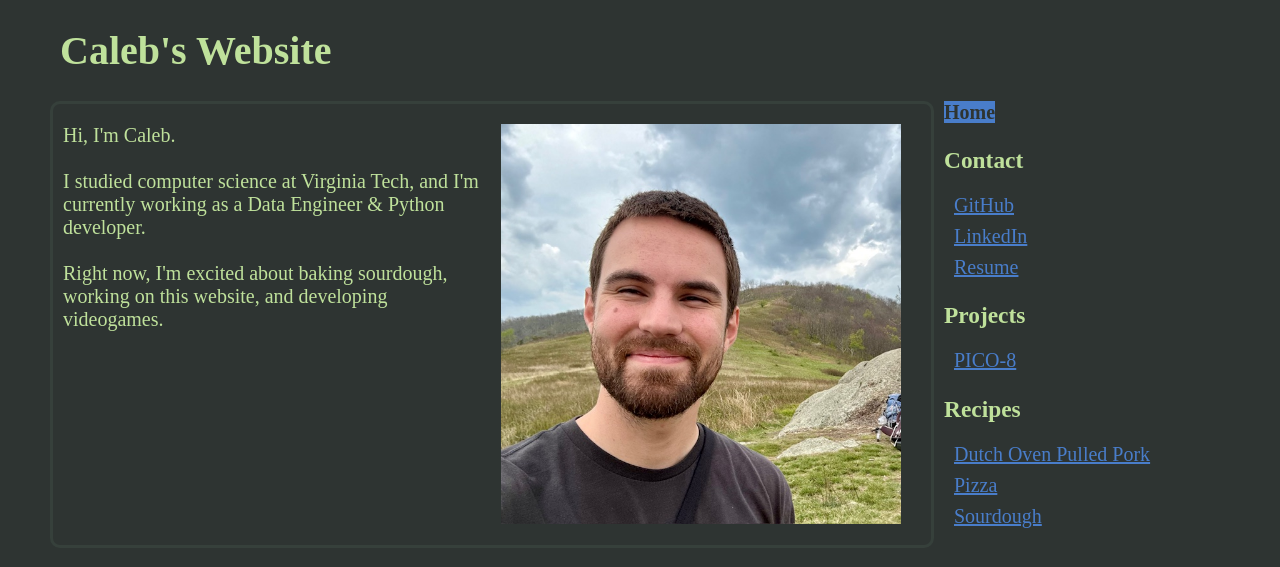
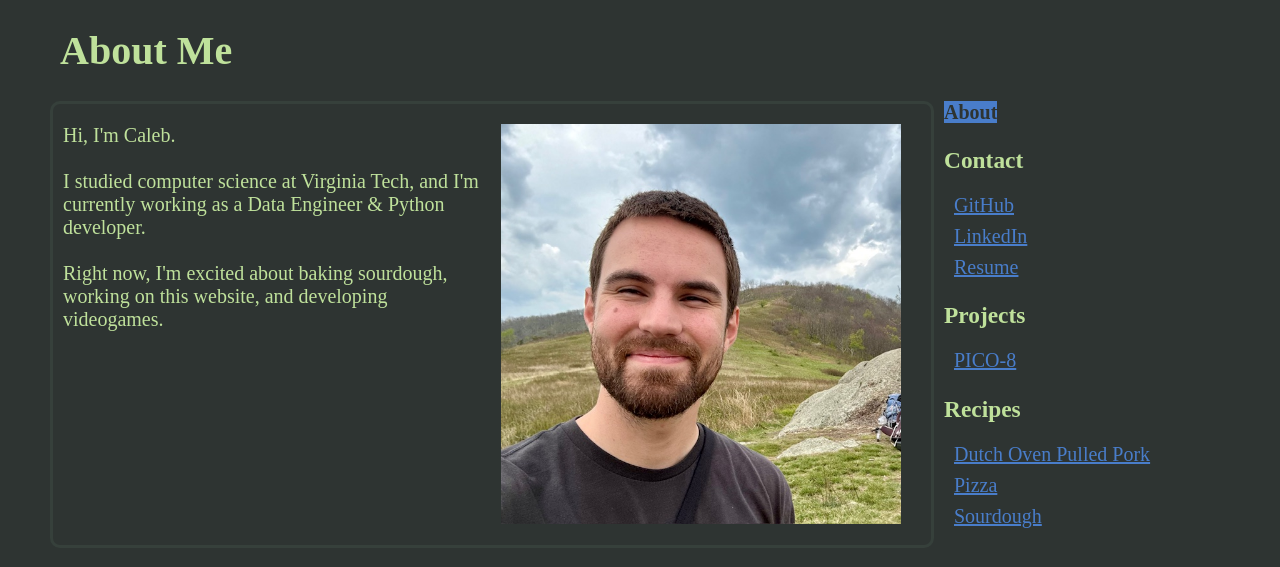
Before and after one commit to CalebHicks1/jekyll_website, a Jekyll site: the page built from index.html, in a window 1280 px wide. Shown: the top 567 px of the page. Built offline with Jekyll 4.4.1, drawn with Linux system fonts in a browser that asks for light colours; some web fonts are replaced.

Commit message:
Small tweaks

```diff
--- a/_data/navigation.yml
+++ b/_data/navigation.yml
@@ -1,2 +1,2 @@
-- name: Home
+- name: About
   link: /
--- a/_includes/navigation_vertical.html
+++ b/_includes/navigation_vertical.html
@@ -21,7 +21,7 @@
             <li style="margin-top:8px">
                 <!-- if the page has type:link in the frontmatter, then link to the url in its content instead of to the page itself. -->
                 {% if item.type == "link" %}
-                    <a href="{{ item.content }}" {% if page.url==item.content %} class="current" {% endif %}">
+                    <a target="_blank" href="{{ item.content }}" {% if page.url==item.content %} class="current" {% endif %}">
                         {{ item.title }}
                     </a>
                 {% else %}
--- a/_layouts/content.html
+++ b/_layouts/content.html
@@ -3,7 +3,7 @@
 
 <head>
     <meta charset="utf-8">
-    <title>{{ page.title }}</title>
+    <title>Caleb | {{ page.title }}</title>
     <!-- media query for mobile devices -->
     <link rel="stylesheet"
          href="/assets/css/styles.css">
--- a/index.html
+++ b/index.html
@@ -1,5 +1,5 @@
 ---
-title: Caleb's Website
+title: About Me
 layout: content
 ---
 <img src="/assets/images/caleb.jpeg" style="max-width: 400px; float:right; padding: 20px;">
```
